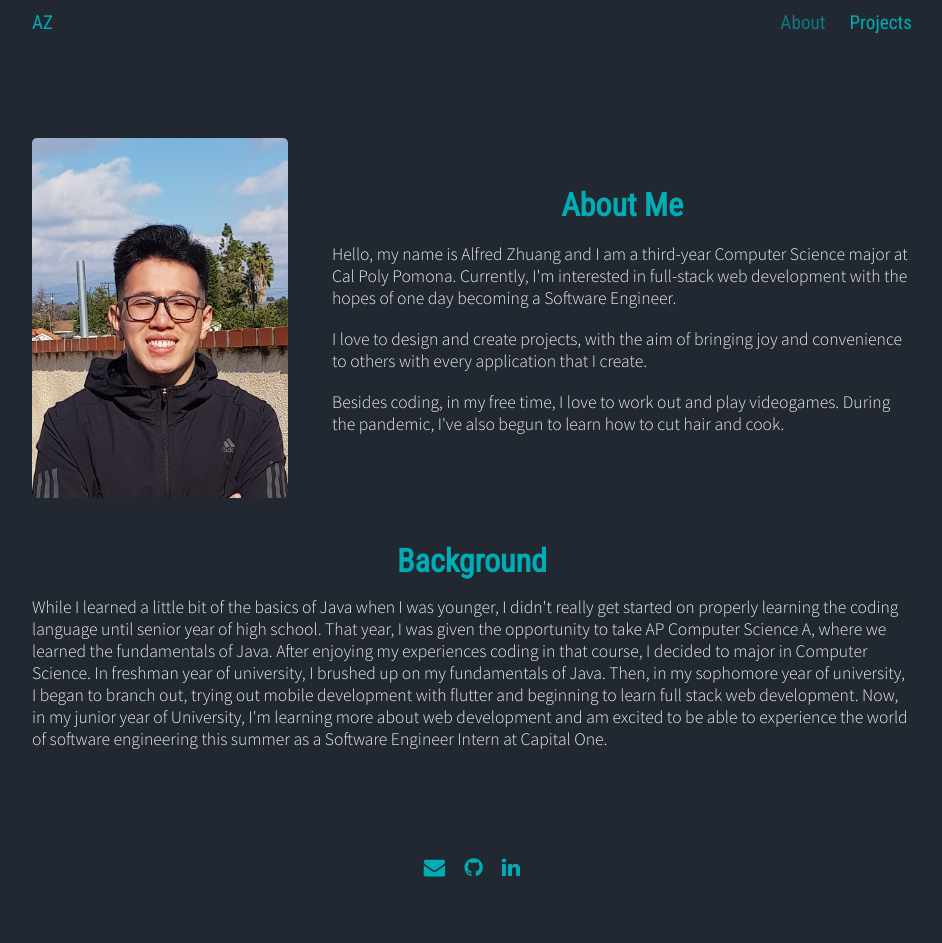
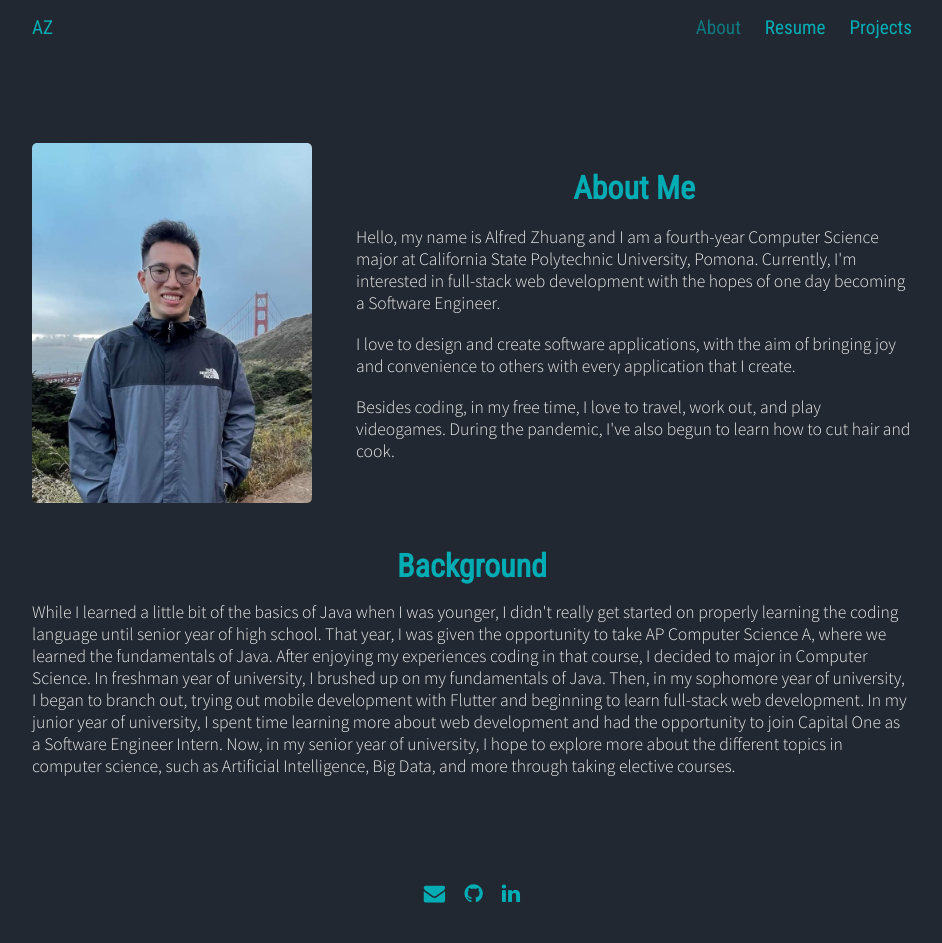
Before and after one commit to alfredzhuang/alfredzhuang.github.io, a PHP site: page / in a window 1280 px wide. Shown: the whole page, without its empty margins (168-1110 px from the left). Before the commit the page ends 877 px from the top, so only its background shows below. Run offline with PHP 8.4, Linux system fonts and the light colour scheme.

Commit message:
update portfolio

```diff
--- a/index.html
+++ b/index.html
@@ -50,6 +50,7 @@ font-awesome.min.css">
         <a onclick="renderAbout()">AZ</a>
         <div class="navbar-items">
           <a id="about" onclick="renderAbout()"> About </a>
+          <a id="resume" onclick="renderResume()">Resume</a>
           <a id="projects" onclick="renderProjects()">Projects</a>
         </div>
       </nav>
@@ -64,18 +65,46 @@ font-awesome.min.css">
           </div>
           <div class="about-text">
             <h1 class="about-heading">About Me</h1>
-            <p class="about-paragraph">Hello, my name is Alfred Zhuang and I am a third-year Computer Science major at Cal Poly Pomona. Currently, I'm interested in full-stack web development with the hopes of one day becoming a Software Engineer.</p>
-            <p class="about-paragraph">I love to design and create projects, with the aim of bringing joy and convenience to others with every application that I create.</p>
-            <p class="about-paragraph">Besides coding, in my free time, I love to work out and play videogames. During the pandemic, I've also begun to learn how to cut hair and cook.</p>
+            <p class="about-paragraph">Hello, my name is Alfred Zhuang and I am a fourth-year Computer Science major at California State Polytechnic University, Pomona. Currently, I'm interested in full-stack web development with the hopes of one day becoming a Software Engineer.</p>
+            <p class="about-paragraph">I love to design and create software applications, with the aim of bringing joy and convenience to others with every application that I create.</p>
+            <p class="about-paragraph">Besides coding, in my free time, I love to travel, work out, and play videogames. During the pandemic, I've also begun to learn how to cut hair and cook.</p>
           </div>
         </div>
         <div class="about-background">
           <h1 class="about-heading">Background</h1>
           <p>While I learned a little bit of the basics of Java when I was younger, I didn't really get started on properly learning the coding language until senior year of high school.
             That year, I was given the opportunity to take AP Computer Science A, where we learned the fundamentals of Java. After enjoying my experiences coding in that course, I decided to major in Computer Science.
-            In freshman year of university, I brushed up on my fundamentals of Java. Then, in my sophomore year of university, I began to branch out, trying out mobile development with flutter and beginning to learn full stack web development.
-            Now, in my junior year of University, I'm learning more about web development and am excited to be able to experience the world of software engineering this summer as a Software Engineer Intern at Capital One.
+            In freshman year of university, I brushed up on my fundamentals of Java. Then, in my sophomore year of university, I began to branch out, trying out mobile development with Flutter and beginning to learn full-stack web development.
+            In my junior year of university, I spent time learning more about web development and had the opportunity to join Capital One as a Software Engineer Intern. Now, in my senior year of university, I hope to explore more about the different topics in computer science, such as Artificial Intelligence, Big Data, and more through taking elective courses.
           </p>
+        </div>
+      </div>
+    </div>
+
+    <!-- Resume screen -->
+    <div id="Resume" class="grid">
+      <div class="resume-container remove">
+        <h1 class="resume-header">Education</h1>
+        <div class="expandable-row" onclick="expand('cal-poly-pomona-icon', 'cal-poly-pomona-content')">
+          <h6 class="expandable-header">California State Polytechnic University, Pomona - B.S. in Computer Science (August 2019 - May 2023)</h6>
+          <i id="cal-poly-pomona-icon" class="expandable-icon fa fa-angle-down"></i>
+        </div>
+        <div id="cal-poly-pomona-content" class="remove expandable-content">
+          <div class="expandable-flexbox">
+            <p class="expandable-text">I'm currently studying at California State Polytechnic University, Pomona to get my Bachelors of Science degree majoring in Computer Science. Throughout my time at this school, I learned a lot about the world of computer science and was able to determine that I wanted to be a Software Engineer in the future. Throughout the many different courses that the school offers for Computer Science majors, I was able to learn the fundamental topics like data structures, algorithms, and more. Not only that, but through electives, I was able to learn more about specific topics such as User Interfaces or Web Search, things that I enjoyed learning more about.</p>
+          </div>
+        </div>
+
+        <h1 class="resume-header">Experience</h1>
+        <div class="expandable-row" onclick="expand('capital-one-icon', 'capital-one-content')">
+          <h6 class="expandable-header">Capital One - Software Engineer Intern (June 2022 - August 2022)</h6>
+          <i id="capital-one-icon" class="expandable-icon fa fa-angle-down"></i>
+        </div>
+        <div id="capital-one-content" class="remove expandable-content">
+          <div class="expandable-flexbox">
+            <p class="expandable-text">I joined Capital One as a Software Engineer Intern under the 10 week Technology Internship Program in the summer of 2022. I got to work on a team of over 10 people to help build a full-stack application. In specific, I worked on the frontend portion of the application, focusing on using a tech stack that consisted of React, TypeScript, Jest, and Redux to build out the user interface. I also got the opportunity to integrate our new project with another already existing project where I primarily used React, TypeScript, and Jest to build out the UI. Through that experience, I also got to learn more about GraphQL as it was a part of the implementation that I needed to work with to render information in the UI. In addition to working on this application throughout the duration of the summer, I got to participate in Capital One Coders (a program that focuses on building the future technologists in local communities), where I mentored students that were learning HTML and CSS. I also was able to get the AWS Certified Practitioner Certificate, which I studied and tested for during the internship. I was also able to attend 2 in-person events that were organized by Capital One, where I got to meet fellow interns and associates at Capital One. The first event was held in the office that I was based out of (San Francisco, CA) and the other was held in the headquarters (McLean, Virginia).</p>
+            <img class="expandable-image" alt="capital one image" src="images/capital_one.jpg" />
+          </div>
         </div>
       </div>
     </div>
@@ -83,17 +112,17 @@ font-awesome.min.css">
     <!-- Projects screen -->
     <div id="projects" class="grid">
       <div class="projects-container remove">
-        <!-- <h1 class="project-year">2022</h1>
+        <h1 class="project-year">2022</h1>
         <div class="projects" >
           <div class="project-card" >
-            <img class="project-img" src=""/>
+            <!-- <img class="project-img" src=""/> -->
             <div class="project-description">
               <h2 class="project-heading">NBA Chrome Extension</h2>
               <p class="project-writeup">Coming Soon...</p>
               <a href="https://github.com/alfredzhuang/NBA-Chrome-Extension" target="_blank" class="project-link"><i class="project-github fa fa-lg fa-github"></i></a>
             </div>
           </div>
-        </div> -->
+        </div>
         <h1 class="project-year">2021</h1>
         <div class="projects" >
           <!-- <div class="project-card" >
--- a/scripts/index.js
+++ b/scripts/index.js
@@ -2,9 +2,11 @@ const splash = document.querySelector(".splash");
 const navbar = document.querySelector("#navbar");
 const about = document.querySelector(".about-container");
 const projects = document.querySelector(".projects-container");
+const resume = document.querySelector(".resume-container");
 const footer = document.querySelector("#footer");
 const navbarAbout = document.querySelector("#about");
 const navbarProjects = document.querySelector("#projects");
+const navbarResume = document.querySelector("#resume");
 
 window.addEventListener("DOMContentLoaded", (e) => {
   setTimeout(() => {
@@ -22,6 +24,18 @@ function renderAbout() {
   about.classList.remove("remove");
   about.classList.add("fade-in");
   navbarAbout.classList.add("selected");
+  resume.classList.add("remove");
+  navbarResume.classList.remove("selected");
+  projects.classList.add("remove");
+  navbarProjects.classList.remove("selected");
+}
+
+function renderResume() {
+  about.classList.add("remove");
+  navbarAbout.classList.remove("selected");
+  resume.classList.remove("remove");
+  resume.classList.add("fade-in");
+  navbarResume.classList.add("selected");
   projects.classList.add("remove");
   navbarProjects.classList.remove("selected");
 }
@@ -29,7 +43,23 @@ function renderAbout() {
 function renderProjects() {
   about.classList.add("remove");
   navbarAbout.classList.remove("selected");
+  resume.classList.add("remove");
+  navbarResume.classList.remove("selected");
   projects.classList.remove("remove");
   projects.classList.add("fade-in");
   navbarProjects.classList.add("selected");
 }
+
+function expand(iconId, contentId) {
+  const icon = document.querySelector(`#${iconId}`);
+  const content = document.querySelector(`#${contentId}`);
+  if (content.classList.contains("remove")) {
+    content.classList.remove("remove");
+    icon.classList.remove("fa-angle-down");
+    icon.classList.add("fa-angle-up");
+  } else {
+    content.classList.add("remove");
+    icon.classList.add("fa-angle-down");
+    icon.classList.remove("fa-angle-up");
+  }
+}
--- a/styles/styles.css
+++ b/styles/styles.css
@@ -9,10 +9,12 @@ heading: roboto condensed
 regular: Source Sans pro
 */
 
+html,
 body {
   background-color: #222831;
   color: #eeeeee;
   font-family: "Source Sans Pro", sans-serif;
+  margin: 0;
 }
 
 h1,
@@ -93,7 +102,7 @@ a:hover {
 }
 
 .navbar {
-  margin-top: 0.2rem;
+  margin-top: 1rem;
   font-family: "Roboto Condensed", sans-serif;
   font-size: 1.2rem;
   z-index: 1;
@@ -128,7 +137,7 @@ a:hover {
 
 .about-img {
   height: 22.5rem;
-  width: 16rem;
+  width: 17.5rem;
   border-radius: 5px;
 }
 
```
Also changed, not shown: other parts of styles/styles.css (+71 -0 lines), images/Alfred.jpg, images/capital_one.jpg (added).
